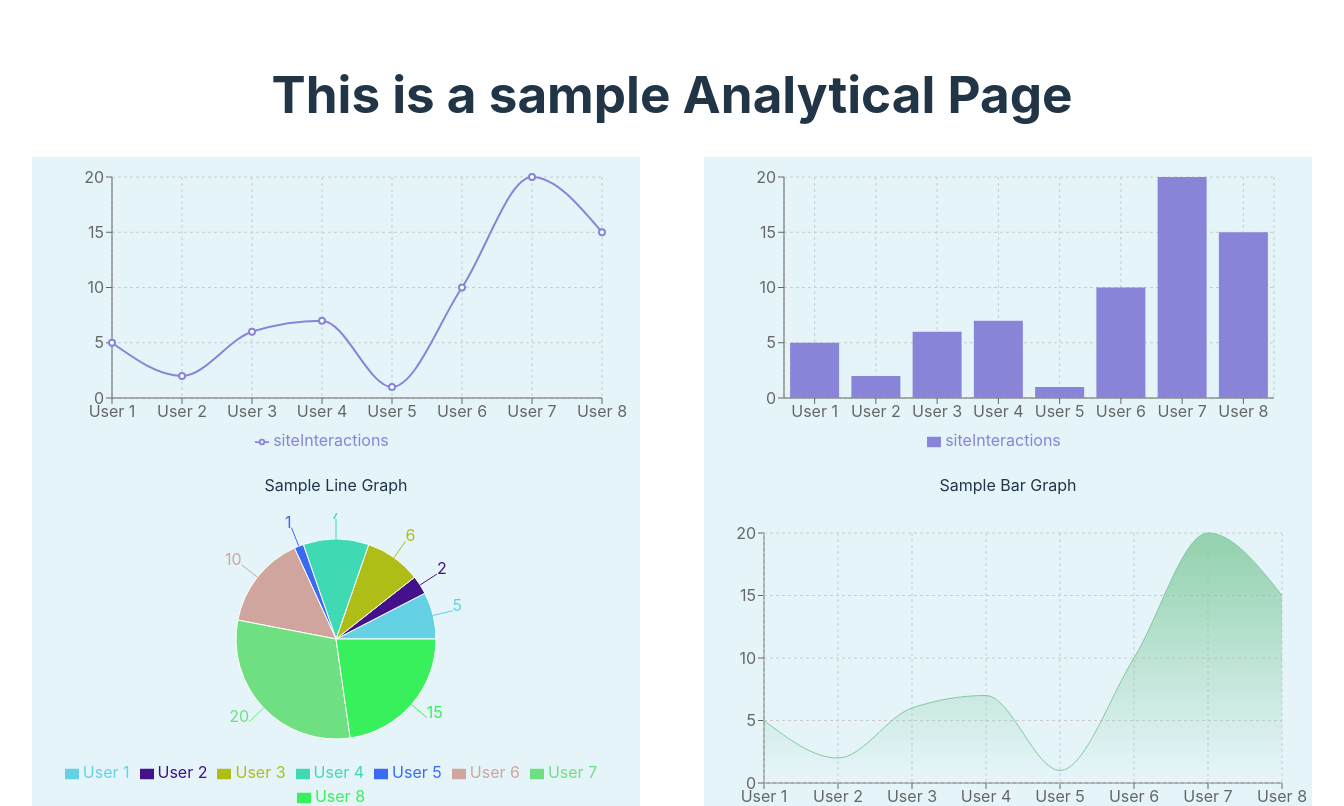
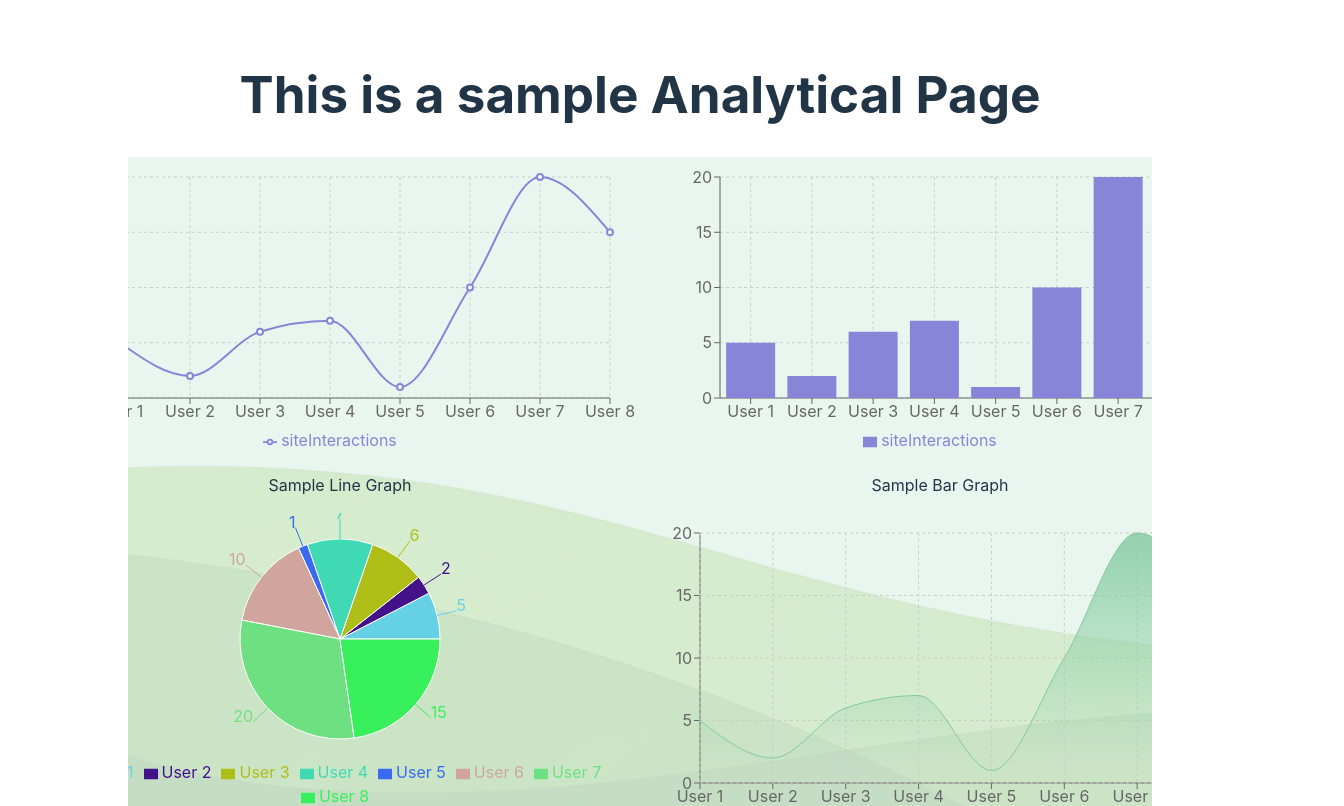
Before and after one commit to MadalinaC560/SwEng25_Group18_Microsoft_Web_Server, a React (Vite) app in the folder frontend/webserver/: page / in a window 1280 px wide. Shown: the top 806 px of the page, 1344 px wide, since content can reach past the window. Built offline with nearby package versions, Linux system fonts and the light colour scheme.

Commit message:
fixed a couple css styling issues with flexbox, need to fix how background is implemented

```diff
--- a/frontend/webserver/src/AnalyticsPage/AreaChart.jsx
+++ b/frontend/webserver/src/AnalyticsPage/AreaChart.jsx
@@ -4,7 +4,7 @@ import sampleData from "./SampleData";
 
 const AreaChartComponent = () => {
   return (
-    <div style={{ width: "100%", height: 300 }}>
+    <div style={{ width: 600, height: 300 }}>
       <ResponsiveContainer width="100%" height="100%">
         <AreaChart data={sampleData} margin={{ top: 20, right: 30, left: 0, bottom: 0 }}>
           <defs>
--- a/frontend/webserver/src/AnalyticsPage/PieChart.jsx
+++ b/frontend/webserver/src/AnalyticsPage/PieChart.jsx
@@ -16,7 +16,7 @@ const PieGraph = () => {
   // Generate random colors for each slice
   const randomColors = sampleData.map(() => generateRandomHexColor());
   return (
-    <ResponsiveContainer width="100%" height={300}>
+    <ResponsiveContainer width={600} height={300}>
       <PieChart>
         <Pie
           data={sampleData}
--- a/frontend/webserver/src/App.css
+++ b/frontend/webserver/src/App.css
@@ -41,13 +41,38 @@
   color: #888;
 }
 
+/*New CSS*/
 .container {
   display: flex;
-  gap: 5%; /* Adjust spacing */
+  justify-content: center; /* Centers the content */
+  align-items: center;
+  overflow: hidden; /* Optional: Prevents overflow */
 }
 
 .box {
-  width: 1000px; /*Change into percentage in future for flexible changes*/
-  height: 10%;
-  background-color: rgb(228, 244, 249);
+  flex: 1;
+  height: 100%;  /* Adjust the height to fill the container */
+  background-color: rgba(229, 245, 236, 0.829);
 }
+
+
+.greenBackground {
+  background-image: url("/greenBackground.png");
+  background-size: cover;
+  background-position: center;
+  background-repeat: no-repeat;
+  width: 80vw;  /* Full width of the viewport */
+  height: 100vh; /* Full height of the viewport */
+  margin: 0;     /* Ensure no margin */
+  padding: 0;    /* Ensure no padding */
+}
+
+.greenGradientBackground {
+  background: linear-gradient(135deg, #00b140, #007a33); /* Green gradient */
+  background-size: cover;
+  background-position: center;
+  width: 80vw;  /* Full width of the viewport */
+  height: 100vh; /* Full height of the viewport */
+  margin: 0;     /* Ensure no margin */
+  padding: 0;    /* Ensure no padding */
+}
--- a/frontend/webserver/src/App.jsx
+++ b/frontend/webserver/src/App.jsx
@@ -5,9 +5,11 @@ import BarGraph from './AnalyticsPage/BarGraph'
 import PieGraph from './AnalyticsPage/PieChart'
 import AreaChartComponent from './AnalyticsPage/AreaChart'
 
+//Change the greenBackground to a suitable one in App.css
 function App() {
   return (
     <>
+      <div className='greenBackground'>
         <h1>This is a sample Analytical Page</h1>
           <div className='container'>
             <div className='box'>
@@ -29,6 +31,7 @@ function App() {
               <p>Sample Area Chart</p>
             </div>
           </div>
+      </div>
     </>
   )
 }
```
Also changed, not shown: frontend/webserver/public/greenBackground.png (added). Lines whose indentation alone changed are shown as unchanged.
